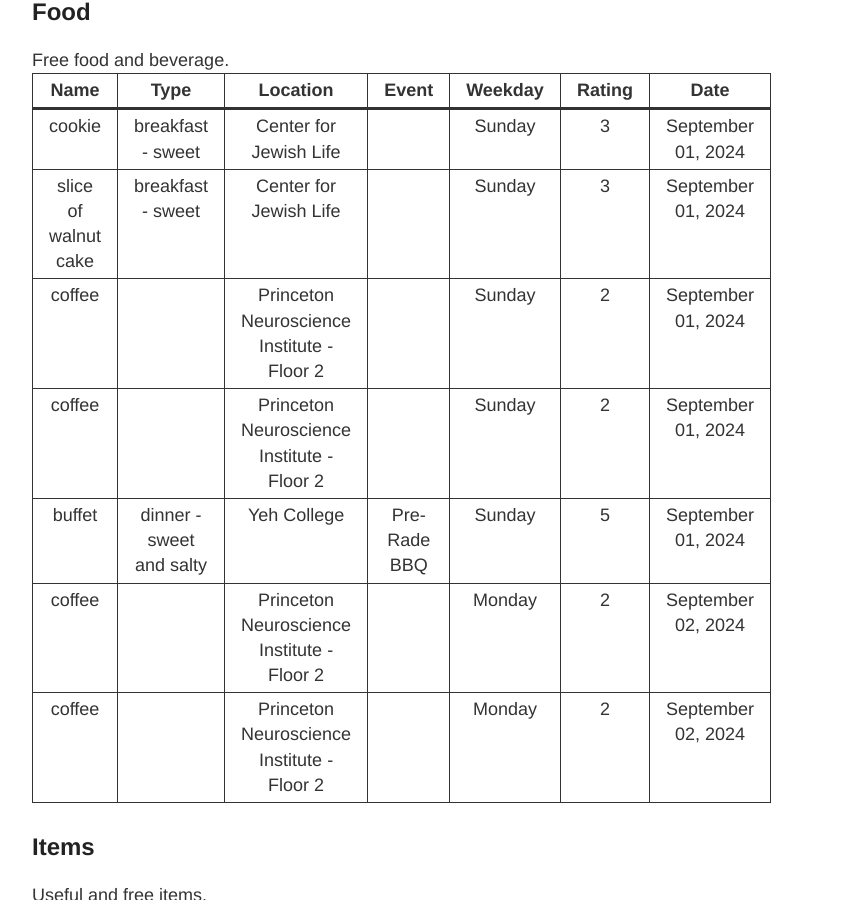
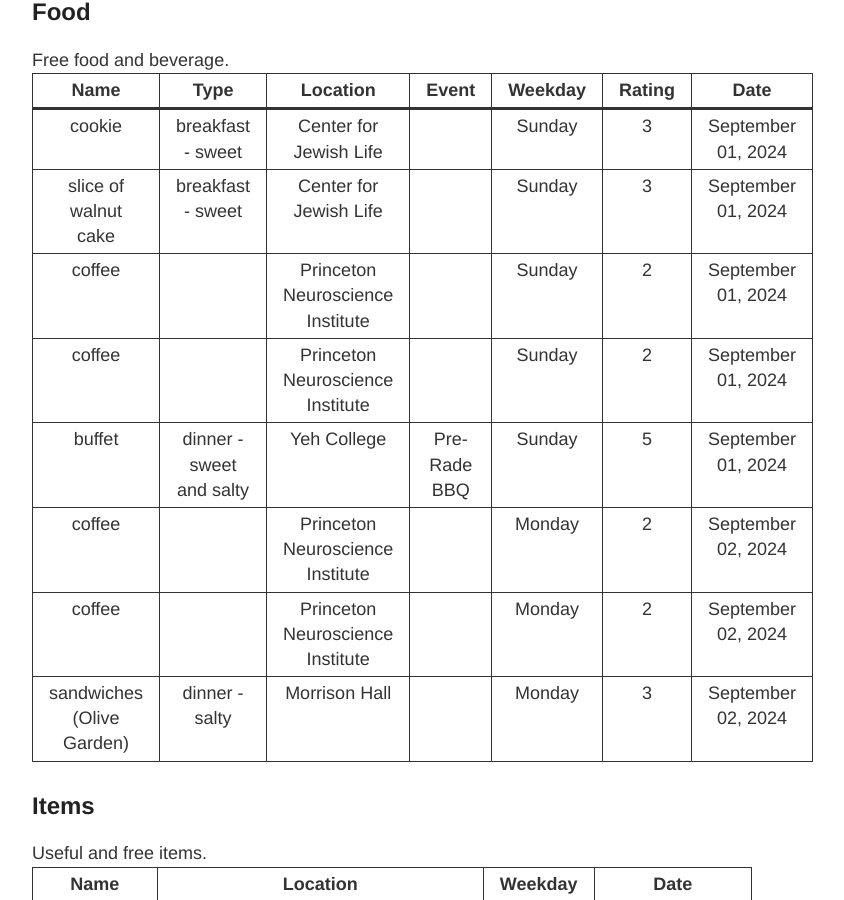
Before and after one commit to younesStrittmatter/princeton-experiment, a Jekyll site: the page built from free.html, in a window 1280 px wide and 900 px high, scrolled down 287 px. Shown: the whole window, without its empty margins (248-1092 px from the left). Built offline with Jekyll 4.4.1, drawn with Linux system fonts in a browser that asks for light colours.

Commit message:
added info

```diff
--- a/_data/free-food.yml
+++ b/_data/free-food.yml
@@ -11,11 +11,11 @@
   date: 2024-09-01
   rating: 3
 - name: coffee
-  location: Princeton Neuroscience Institute - Floor 2
+  location: Princeton Neuroscience Institute
   date: 2024-09-01
   rating: 2
 - name: coffee
-  location: Princeton Neuroscience Institute - Floor 2
+  location: Princeton Neuroscience Institute
   date: 2024-09-01
   rating: 2
 - name: buffet
@@ -26,10 +26,16 @@
   date: 2024-09-01
   rating: 5
 - name: coffee
-  location: Princeton Neuroscience Institute - Floor 2
+  location: Princeton Neuroscience Institute
   date: 2024-09-02
   rating: 2
 - name: coffee
-  location: Princeton Neuroscience Institute - Floor 2
+  location: Princeton Neuroscience Institute
   date: 2024-09-02
   rating: 2
+- name: sandwiches (Olive Garden)
+  time: dinner
+  type: salty
+  location: Morrison Hall
+  date: 2024-09-02
+  rating: 3
```
